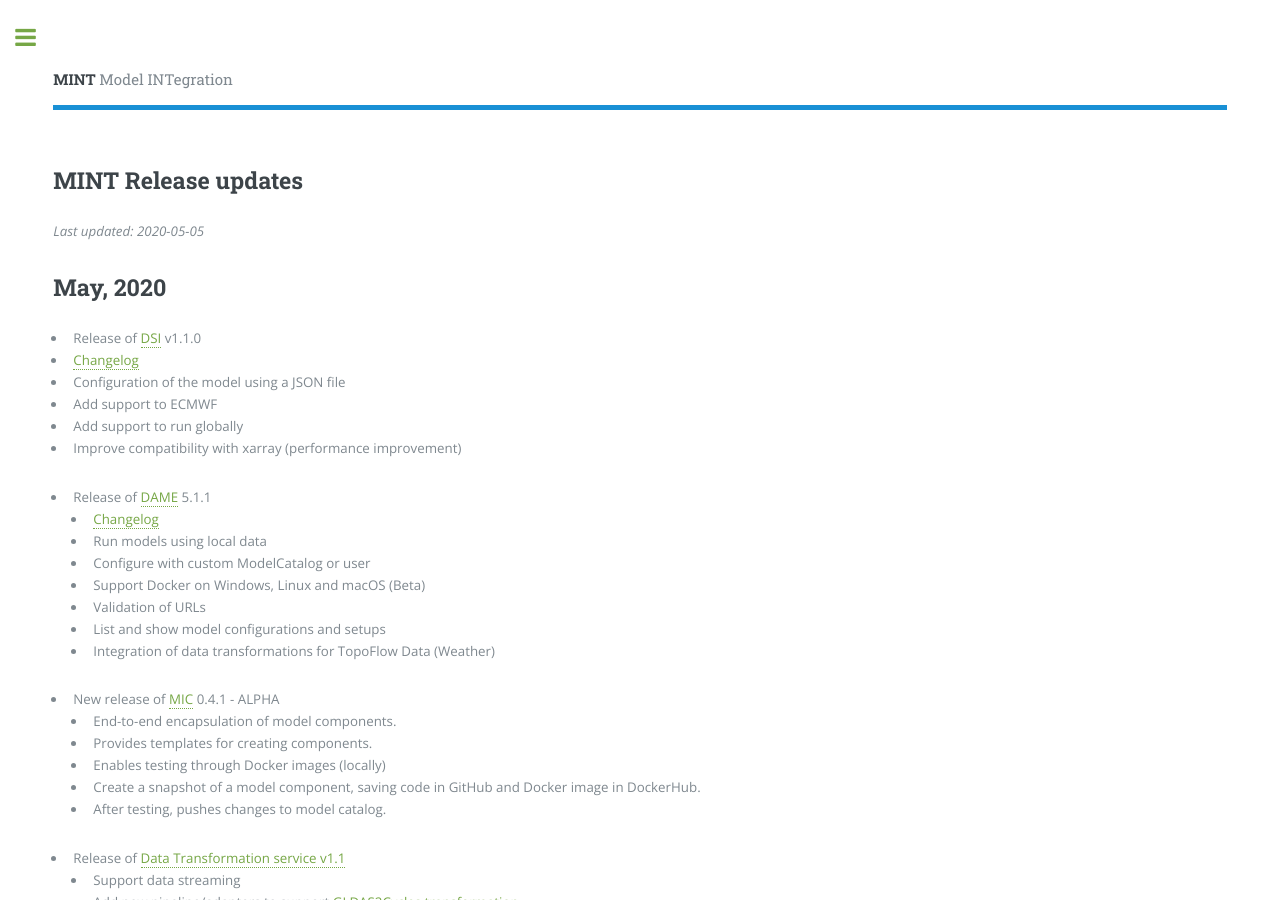
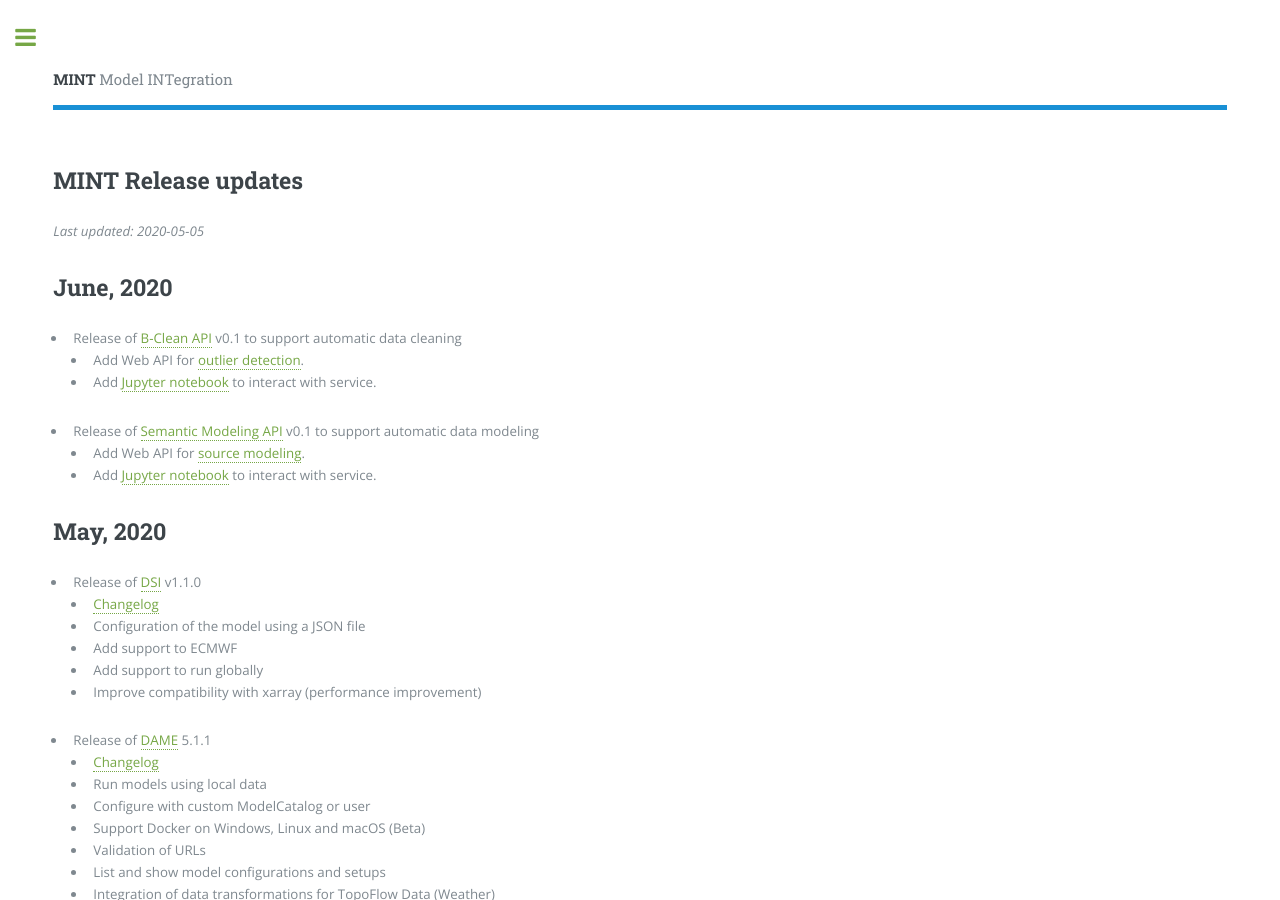
Before and after one commit to KnowledgeCaptureAndDiscovery/MINT, a Jekyll site: the page built from releases.md, in a window 1280 px wide and 900 px high. Built offline with Jekyll 4.4.1, drawn with Linux system fonts in a browser that asks for light colours.

Commit message:
Update releases.md

```diff
--- a/releases.md
+++ b/releases.md
@@ -5,13 +5,21 @@
 
 *Last updated: 2020-05-05*
 
+## June, 2020
+* Release of [B-Clean API](https://github.com/mintproject/byod-cleaning-api) v0.1 to support automatic data cleaning
+  * Add Web API for [outlier detection](http://data-trans.mint.isi.edu:10011/detect).
+  * Add [Jupyter notebook](https://github.com/mintproject/byod-cleaning-api/blob/master/ocde_demo.ipynb) to interact with service.
+* Release of [Semantic Modeling API](https://github.com/mintproject/semantic-modeling-api) v0.1 to support automatic data modeling
+  * Add Web API for [source modeling](http://mira.isi.edu:41728).
+  * Add [Jupyter notebook](https://github.com/mintproject/semantic-modeling-api/blob/master/demo.ipynb) to interact with service.
+
 ## May, 2020
 * Release of [DSI](https://github.com/mintproject/droughtIndices) v1.1.0
- * [Changelog](https://github.com/mintproject/droughtIndices/releases/tag/1.1.0)
- * Configuration of the model using a JSON file
- * Add support to ECMWF
- * Add support to run globally
- * Improve compatibility with xarray (performance improvement)
+  * [Changelog](https://github.com/mintproject/droughtIndices/releases/tag/1.1.0)
+  * Configuration of the model using a JSON file
+  * Add support to ECMWF
+  * Add support to run globally
+  * Improve compatibility with xarray (performance improvement)
 
 * Release of [DAME]({{ '/products/model/' | absolute_url }}#desktop-appliation-for-model-execution-dame) 5.1.1
   * [Changelog](https://github.com/mintproject/dame_cli/releases/tag/5.1.1)
```
